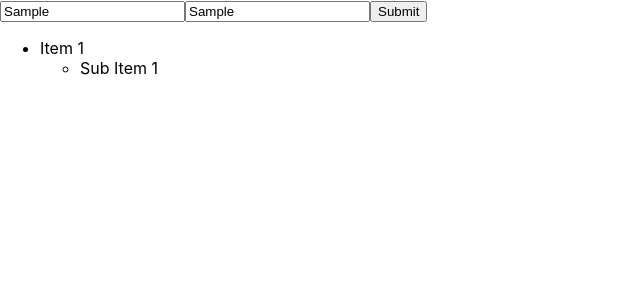
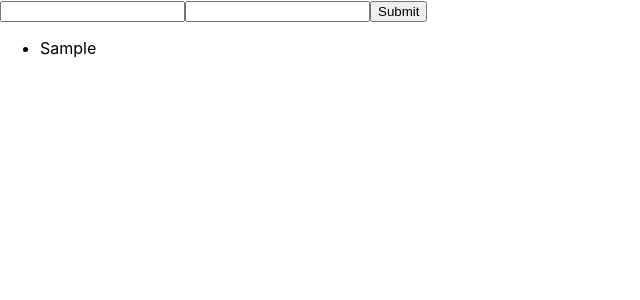
Before and after one commit to arkinmodi/List-App-React, a React (Create React App) app: page / in a window 1280 px wide. Both pictures are taken after typing "Sample", "Sample" into the empty fields and a click on the button "Submit". Shown: the top 300 px of the page, without its empty margins (0-640 px from the left). Built offline with nearby package versions, Linux system fonts and the light colour scheme.

Commit message:
Added functionality to create list from input text

```diff
--- a/src/App.js
+++ b/src/App.js
@@ -2,19 +2,60 @@ import React from "react";
 import "./App.css";
 
 class App extends React.Component {
+  constructor(props) {
+    super(props);
+    this.state = {
+      items: [],
+      nextID: 0,
+      inputItem: "",
+      inputCategory: "",
+    };
+  }
+
+  // Submit button function
+  submit() {
+    this.setState({
+      nextID: this.state.nextID + 1,
+      inputItem: "",
+      inputCategory: "",
+      items: [
+        ...this.state.items,
+        {
+          item: this.state.inputItem,
+          category: this.state.inputCategory,
+          id: this.state.nextID + 1,
+        },
+      ],
+    });
+  }
+
   render() {
     return (
       <div>
-        <input type="text" />
-        <input type="text" />
-        <button>Submit</button>
+        {/* Category Input Box */}
+        <input
+          type="text"
+          onChange={(event) =>
+            this.setState({ inputCategory: event.target.value })
+          }
+          value={this.state.inputCategory}
+        />
+
+        {/* Item Input Box */}
+        <input
+          type="text"
+          onChange={(event) => this.setState({ inputItem: event.target.value })}
+          value={this.state.inputItem}
+        />
+
+        {/* Submit Button */}
+        <button onClick={this.submit.bind(this)}>Submit</button>
+
+        {/* List of Items */}
         <ul>
-          <li>
-            Item 1
-            <ul>
-              <li>Sub Item 1</li>
-            </ul>
-          </li>
+          {this.state.items.map(({ item, id }) => (
+            <li key={id}>{item}</li>
+          ))}
         </ul>
       </div>
     );
```
